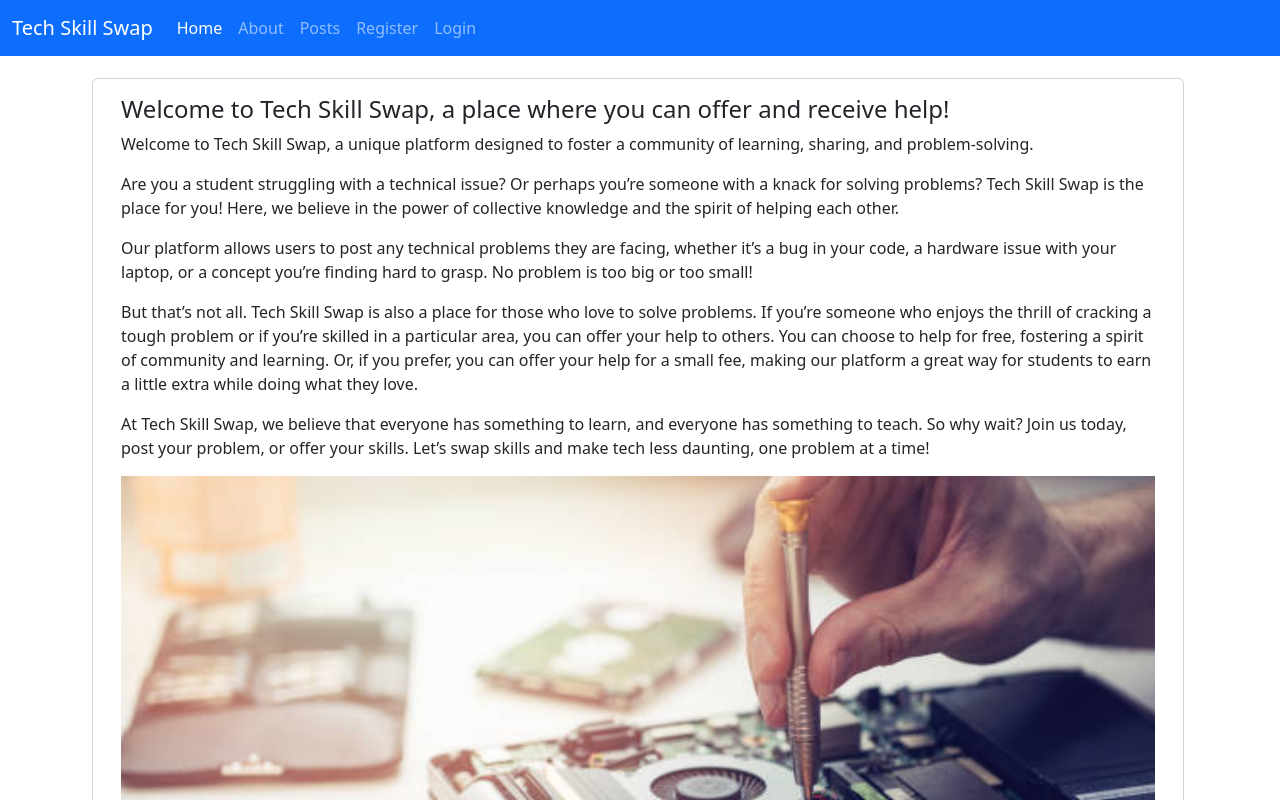
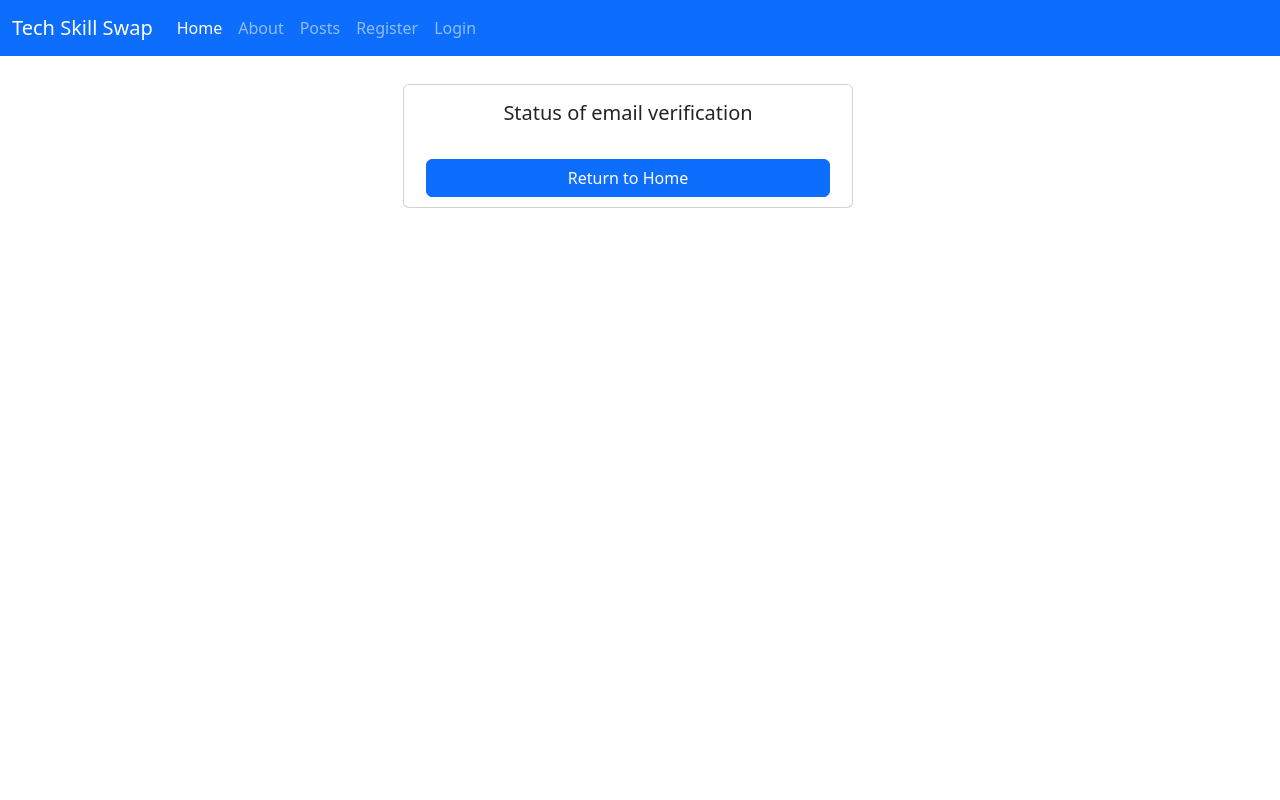
Before and after one commit to zstoimchev/tech-skill-swap, a React (Create React App) app in the folder front-end/: page /activate-email/1 in a window 1280 px wide. Before the commit this address led to /. Shown: the top 800 px of the page. Built offline with nearby package versions, Linux system fonts and the light colour scheme; no server answers.

Commit message:
added view to confirm email change

```diff
--- a/front-end/src/App.js
+++ b/front-end/src/App.js
@@ -18,6 +18,7 @@ import {useNavigate} from 'react-router-dom';
 import ProfileView from "./CustomComponents/ProfileView";
 import axios from "axios";
 import {API_URL} from "./Utils/Configuration";
+import ActivateEmailView from "./CustomComponents/ActivateEmailView";
 
 
 // import cookie here
@@ -153,6 +154,7 @@ class App extends Component {
                         <Route path="/" element={this.GetView(this.state)}/>
                         <Route path="/password-reset/:param" element={<PasswordResetRouterView changeState={this.updateStateApp}/>}/>
                         <Route path="/activate-account/:param" element={<ActivateAccountView changeState={this.updateStateApp}/>}/>
+                        <Route path="/activate-email/:param" element={<ActivateEmailView changeState={this.updateStateApp}/>}/>
                         <Route path="*" element={<DefaultRoute/>}/>
                     </Routes>
                 </Router>
--- /dev/null
+++ b/front-end/src/CustomComponents/ActivateEmailView.js
@@ -0,0 +1,75 @@
+import React, {Component} from "react";
+import axios from 'axios'
+import {API_URL} from "../Utils/Configuration";
+import {HOME} from "../Utils/Constants";
+import {useNavigate, useParams} from 'react-router-dom'
+
+
+class ActivateEmailView extends Component {
+    constructor(props) {
+        super(props);
+        this.state = {
+            status: {
+                success: null, msg: ""
+            }
+        }
+        this.activateEmail = this.activateEmail.bind(this);
+    }
+
+    componentDidMount() {
+        this.activateEmail()
+    }
+
+    activateEmail = () => {
+        const param = this.props.param
+        axios.post(API_URL + `/profile/activate-email/` + param)
+            .then(response => {
+                this.setState({status: response.data})
+            })
+            .catch(error => {
+                console.error(error.response.data);
+                this.setState({status: error.response.data});
+            });
+    }
+
+    render() {
+        return (<div className="card mt-3"
+                     style={{
+                         width: "450px",
+                         marginLeft: "auto",
+                         marginRight: "auto",
+                         marginTop: "10px",
+                         marginBottom: "10px"
+                     }}>
+            <form className="m-3">
+                <h5 className="card-title text-center">Status of email verification</h5>
+                {/*<p className="card-body text-center">Click on the link bellow to complete your profile, or go back to*/}
+                {/*    registration to submit your request again.</p>*/}
+            </form>
+
+            <button style={{margin: "10px"}}
+                    onClick={() => {
+                        this.props.navigate('/');
+                        this.props.changeState({CurrentPage: HOME})
+                    }}
+                    className="btn btn-primary bt">Return to Home
+            </button>
+
+
+            {this.state.status.success ?
+                <p className="alert alert-success" role="alert">{this.state.status.msg}</p> : null}
+            {!this.state.status.success && this.state.status.msg !== "" ?
+                <p className="alert alert-danger" role="alert">{this.state.status.msg}</p> : null}
+
+        </div>)
+    }
+}
+
+// used to go back to root page
+function ActivateEmailViewWithNavigation(props) {
+    const navigate = useNavigate()
+    const {param} = useParams()
+    return <ActivateEmailView {...props} navigate={navigate} param={param}/>
+}
+
+export default ActivateEmailViewWithNavigation
```
